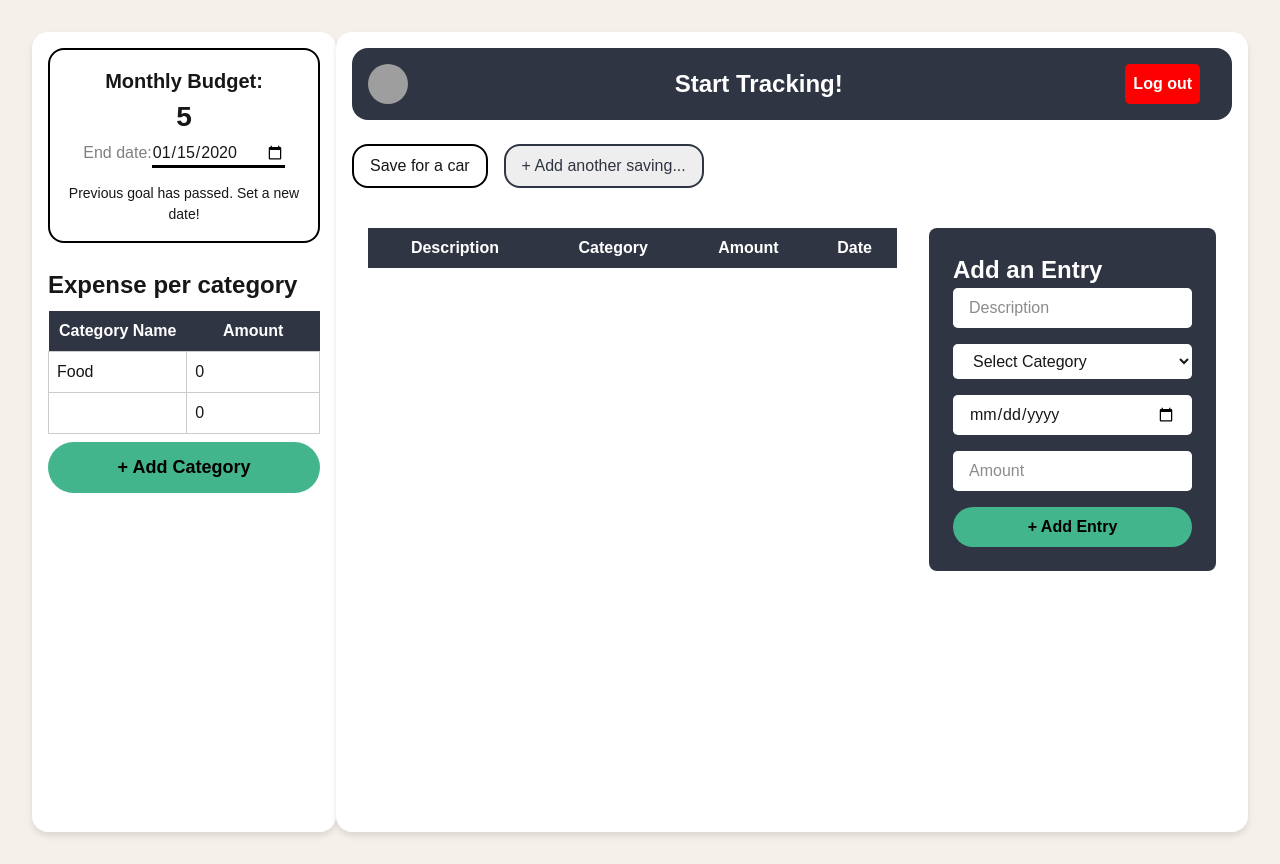
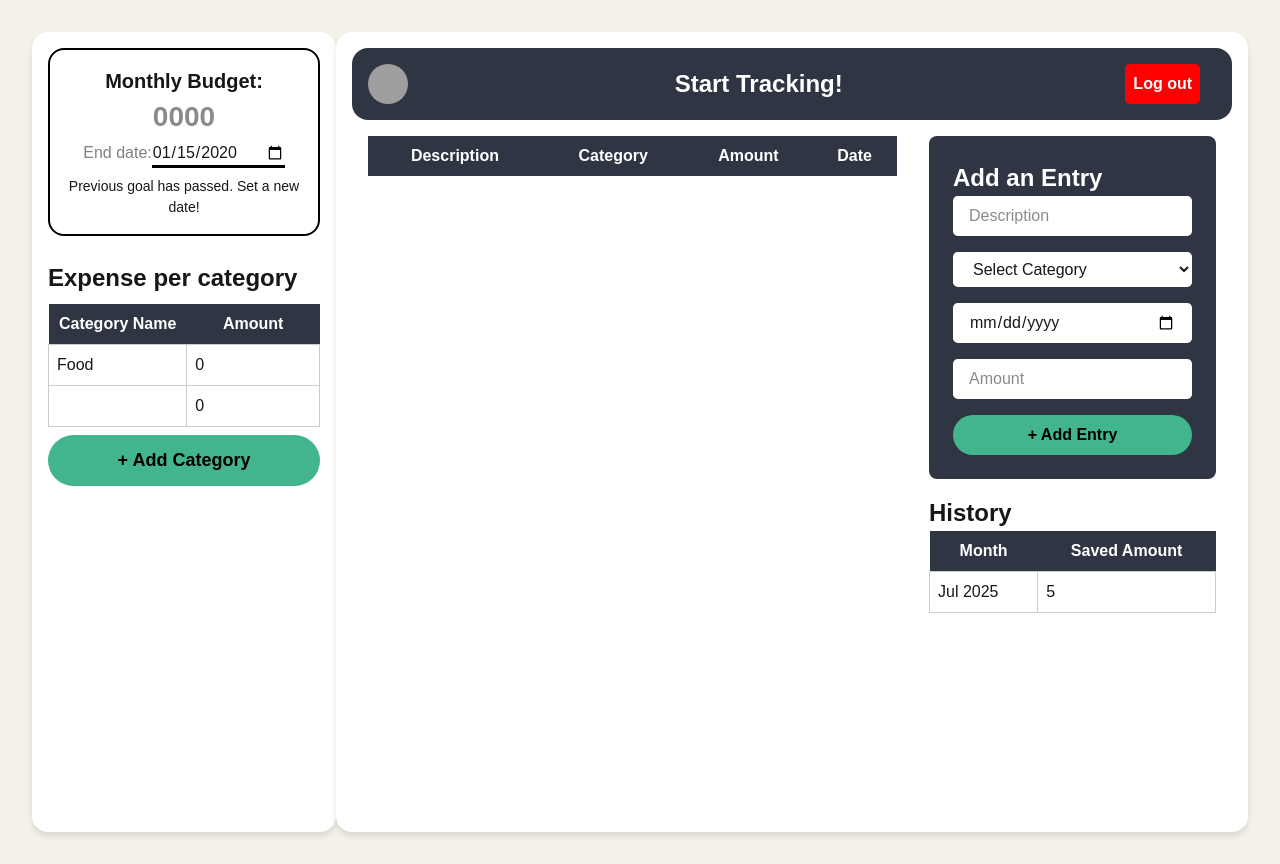
Before and after one commit to krisisy/unibudget, a Next.js app: page /tracker in a window 1280 px wide. Both pictures are taken after typing "5", "2020-01-15" into the empty fields and a click on the button "+ Add Category". Built offline with nearby package versions, Linux system fonts and the light colour scheme; grey boxes are pictures that could not be loaded.

Commit message:
Added history

```diff
--- a/src/app/styles/Main.module.css
+++ b/src/app/styles/Main.module.css
@@ -264,3 +264,7 @@
 .catOptions {
   color: black;
 }
+
+.historyCont {
+  margin: 1rem 0;
+}
--- a/src/app/tracker/page.js
+++ b/src/app/tracker/page.js
@@ -5,22 +5,24 @@ import { useRouter } from "next/navigation";
 import styles from '../styles/Main.module.css';
 
 export default function Tracker() {
+  const [savings, setSavings] = useState('');
   const [targetDate, setTargetDate] = useState('');
   const [daysRemaining, setDaysRemaining] = useState(null);
-  const router = useRouter();
+  const [history, setHistory] = useState([]);
+  const [entries, setEntries] = useState([]);
   const [categories, setCategories] = useState([
     { category: 'Food', amount: 0 },
   ]);
-
-  const [entries, setEntries] = useState([]);
-
   const [formData, setFormData] = useState({
     description: '',
     date: '',
     amount: '',
     category: '',
   });
+  const router = useRouter()
 
+
+  ;
   // Update categories table
   const handleCategoryChange = (index, field, value) => {
     const updated = [...categories];
@@ -56,28 +58,32 @@ export default function Tracker() {
     router.push('/login')
   }
 
-  // Setting up the date
-  const calculateDaysRemaining = (dateString) => {
+  useEffect(() => {
+    if (!targetDate) return;
+
     const today = new Date();
-    const selectedDate = new Date(dateString);
+    const target = new Date(targetDate);
+    today.setHours(0, 0, 0, 0);
+    target.setHours(0, 0, 0, 0);
 
-    today.setHours(0, 0, 0, 0);
-    selectedDate.setHours(0, 0, 0, 0);
+    const diff = Math.ceil((target - today) / (1000 * 60 * 60 * 24));
+    setDaysRemaining(diff);
 
-    const diffInTime = selectedDate - today;
+    if (diff < 0 && savings > 0) {
+      // Save to history
+      const monthKey = today.toLocaleString('default', { month: 'short', year: 'numeric' });
 
-    const diffInDays = Math.ceil(diffInTime / (1000 * 60 * 60 * 24));
-    return diffInDays;
-  };
+      const updatedHistory = [
+        { month: monthKey, amount: savings },
+        ...history,
+      ];
+      const trimmedHistory = updatedHistory.slice(0, 6);
+      setHistory(trimmedHistory);
 
-  useEffect(() => {
-    if (targetDate) {
-      const days = calculateDaysRemaining(targetDate);
-      setDaysRemaining(days);
+      // Reset savings
+      setSavings('');
     }
   }, [targetDate]);
-
-  // Handling category change
 
   return (
     <div className={styles.budgetPage}>
@@ -88,7 +94,13 @@ export default function Tracker() {
           <div className={styles.budgetBox}>
 
             <h3 className={styles.budgetTitle}>Monthly Budget:</h3>
-            <input type="number" placeholder="0000" min="0" id="1" className={styles.budgetAmount}></input> <br />
+            <input type="number"
+              className={styles.budgetAmount}
+              value={savings}
+              onChange={(e) => setSavings(Number(e.target.value))}
+              placeholder="0000"
+              min="0"
+              id="1" /> <br />
 
             <label htmlFor="dateInput">End date:</label>
 
@@ -103,8 +115,8 @@ export default function Tracker() {
             <div className={styles.budgetDays}>
 
               {/* Setting remaining days */}
-              {daysRemaining !== null && (
-                <p style={{ marginTop: '15px' }}>
+              {targetDate && (
+                <p>
                   {daysRemaining > 1
                     ? `${daysRemaining} days remaining`
                     : daysRemaining === 1
@@ -165,11 +177,7 @@ export default function Tracker() {
 
           </div>
 
-          <div className={styles.savingButtons}>
-            <button className={styles.primaryButton}>Save for a car</button>
-            <button className={styles.secondaryButton}>+ Add another saving...</button>
-          </div>
-
+          <div className={styles.rightMost}>
           {/* Entries table */}
             <div className={styles.entries}>
               <div className={styles.tableCont}>
@@ -195,8 +203,7 @@ export default function Tracker() {
                 </table>
 
               </div>
-
-
+              <div className={styles.rightMost}>
                 <div className={styles.addEntry}>
                   <h2>Add an Entry</h2>
                   <form className={styles.entryForm} onSubmit={handleSubmit}>
@@ -239,6 +246,33 @@ export default function Tracker() {
                   </form>
 
                 </div>
+
+                {/* History */}
+                <div className={styles.historyCont}>
+                  <h2>History</h2>
+                  {history.length === 0 ? (
+                  <p>No savings history yet.</p>
+                ) : (
+                  <table className={styles.categoryTable}>
+                    <thead>
+                      <tr>
+                        <th>Month</th>
+                        <th>Saved Amount</th>
+                      </tr>
+                    </thead>
+                    <tbody>
+                      {history.map((item, index) => (
+                        <tr key={index}>
+                          <td>{item.month}</td>
+                          <td>{item.amount.toLocaleString()}</td>
+                        </tr>
+                      ))}
+                    </tbody>
+                  </table>
+                )}
+                </div>
+              </div>
+            </div>
           </div>
         </div>
       </div>
```
Lines whose indentation alone changed are shown as unchanged.
